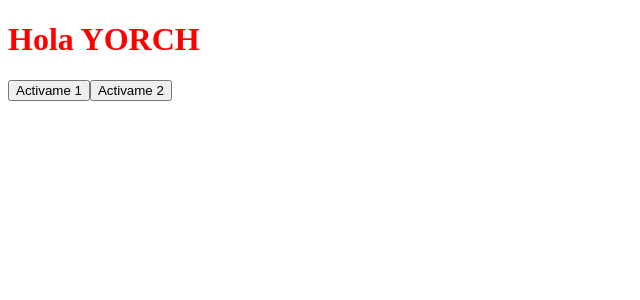
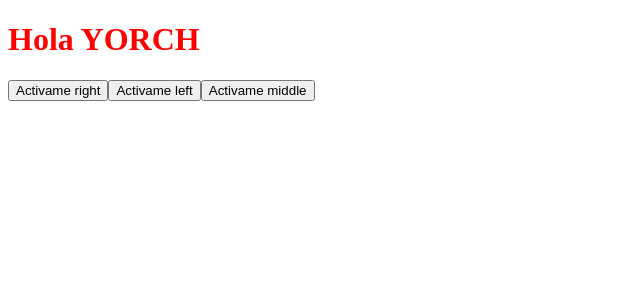
Before and after one commit to yorch-cc/Capacitacion-VUE, a Vue app in the folder vue-project/: page / in a window 1280 px wide. Shown: the top 300 px of the page, without its empty margins (0-640 px from the left). Built offline with nearby package versions, Linux system fonts and the light colour scheme.

Commit message:
feat(App.vue): ✨ add mouse button event modifiers (right, left, middle, prevent)

```diff
--- a/vue-project/src/App.vue
+++ b/vue-project/src/App.vue
@@ -12,8 +12,9 @@ const handleClick = (message) => {
 <template>
   <h1>Hola {{ name.toUpperCase() }}</h1>
 
-  <button v-on:click="handleClick('click 1')">Activame 1</button>
-  <button @click="handleClick('click 2')">Activame 2</button>
+  <button v-on:click.right.prevent="handleClick('click right')">Activame right</button>
+  <button @click.left="handleClick('click left')">Activame left</button>
+  <button @click.middle   ="handleClick('click middle')">Activame middle</button>
 
 
 
```
